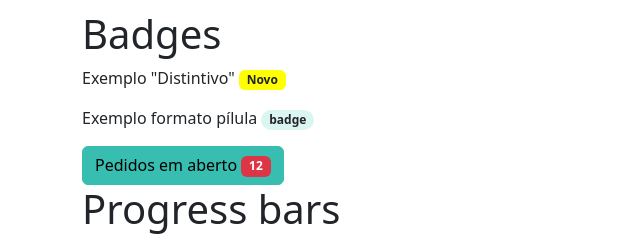
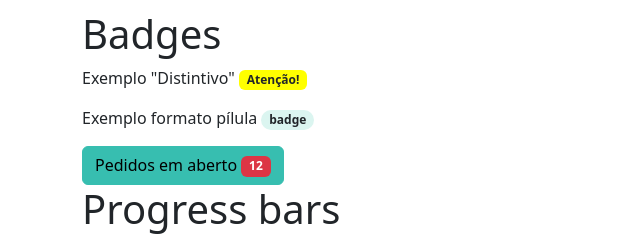
Before and after one commit to wasare/estudo-bootstrap5, a website: page exemplos.html in a window 1280 px wide. Shown: the part 2750-2988 px from the top of the page, 0-640 px from the left. Drawn offline with nearby package versions, Linux system fonts and the light colour scheme.

Commit message:
Novo texto para o badge

```diff
--- a/exemplos.html
+++ b/exemplos.html
@@ -172,7 +172,7 @@
           <h1>Badges</h1>
           <p>Exemplo "Distintivo"
             <span class="badge bg-warning text-dark">
-              Novo
+              Atenção!
             </span>
           </p>
           <p>
```
